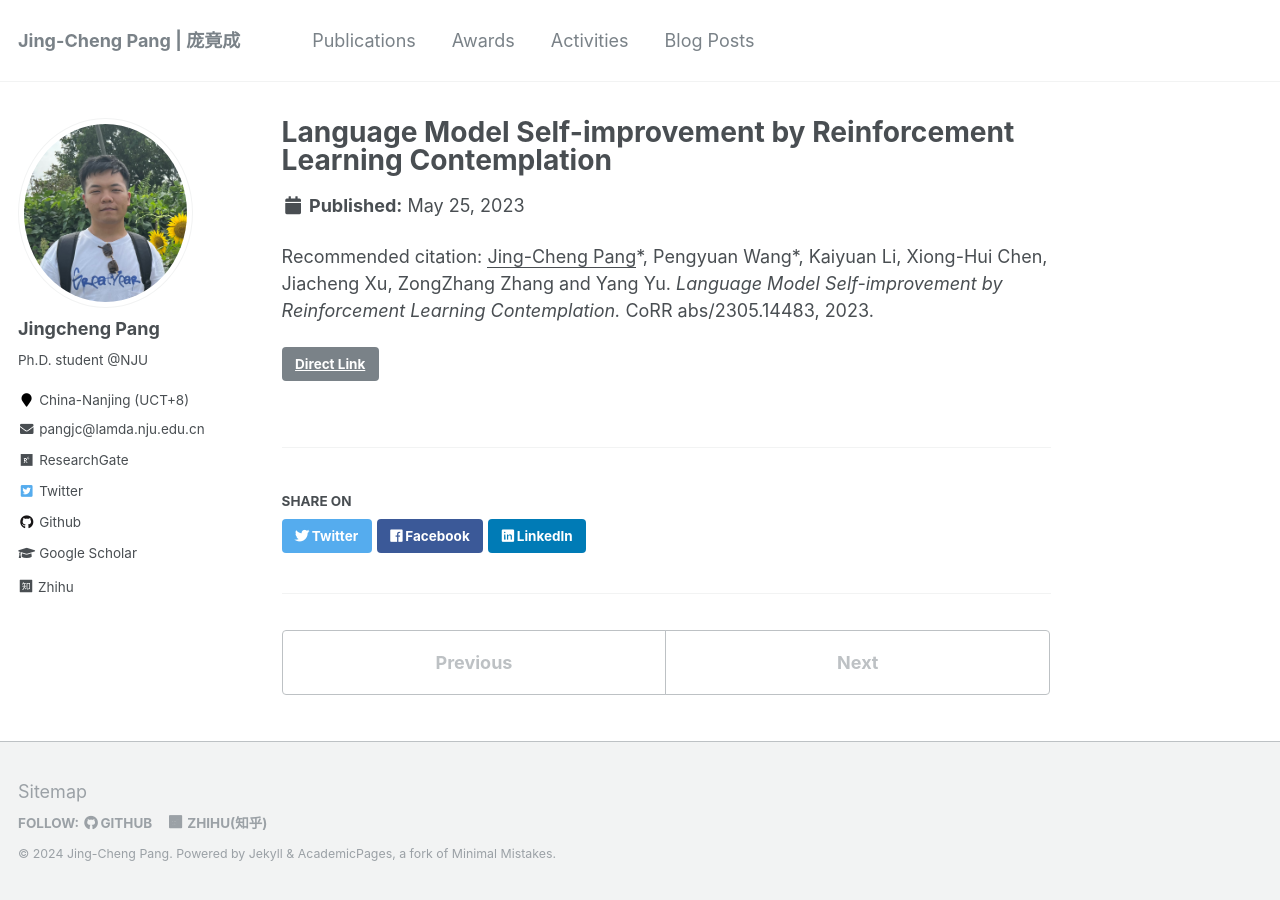
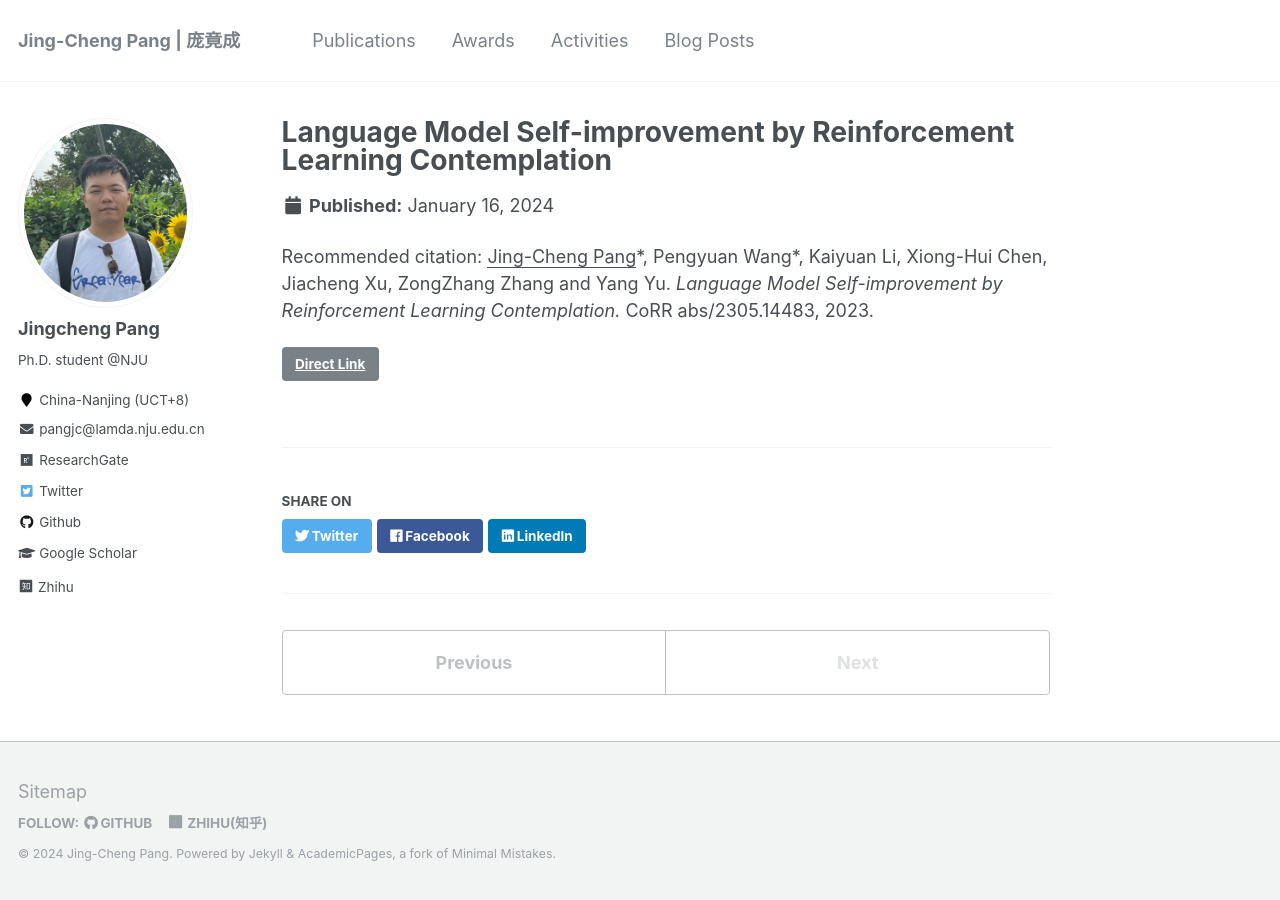
Before and after one commit to jingchengpang/jingchengpang.github.io, a Jekyll site: the page built from _publications/2024-iclr-rlc.md, in a window 1280 px wide. Built offline with Jekyll 4.4.1, drawn with Linux system fonts in a browser that asks for light colours; a style sheet for code colours, icons or effects is not loaded.

Commit message:
update pub

```diff
--- a/_publications/2023-arxiv-rlc.md
+++ b/_publications/2024-iclr-rlc.md
@@ -1,9 +1,9 @@
 ---
 title: "Language Model Self-improvement by Reinforcement Learning Contemplation"
 collection: publications
-permalink: /publication/2023-arxiv-rlc
-date: 2023-05-25
-pubtype: 'preprint'
-link: 'https://arxiv.org/abs/2305.14483'
+permalink: /publication/2024-iclr-rlc
+date: 2024-01-16
+pubtype: 'conference'
+link: 'https://openreview.net/forum?id=38E4yUbrgr'
 citation: "<u>Jing-Cheng Pang</u>*, Pengyuan Wang*, Kaiyuan Li, Xiong-Hui Chen, Jiacheng Xu, ZongZhang Zhang and Yang Yu. <i>Language Model Self-improvement by Reinforcement Learning Contemplation. </i> CoRR abs/2305.14483, 2023."
 ---
```
Also changed, not shown: _pages/about.md (+5 -4 lines).
